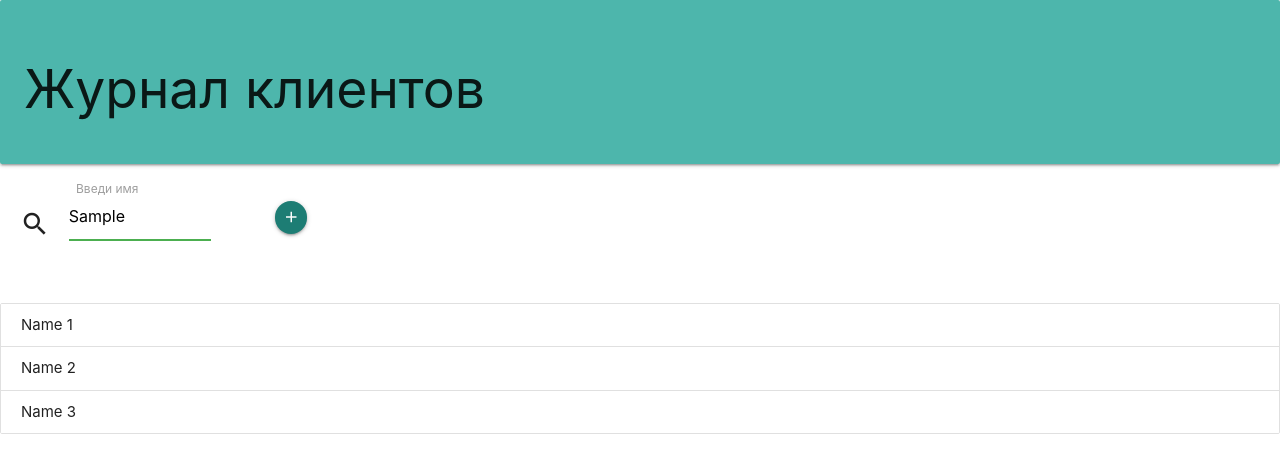
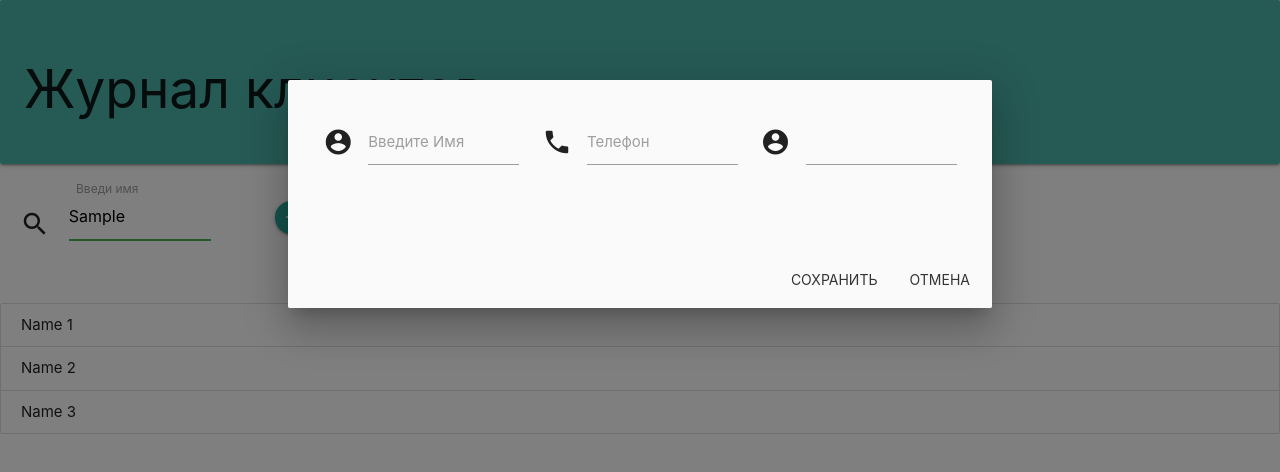
Before and after one commit to vladboldyr/ReactJSNet, a React (Create React App) app: page / in a window 1280 px wide. Both pictures are taken after typing "Sample" into the empty fields and a click on the button "add". Shown: the top 472 px of the page. Built offline with nearby package versions, Linux system fonts and the light colour scheme.

Commit message:
add modal form -version 0.0.1

```diff
--- a/src/components/Clients.js
+++ b/src/components/Clients.js
@@ -1,6 +1,6 @@
 import React, {Fragment} from 'react';
 import {ListClients} from "./ListClients";
-import {Form} from "./Form";
+import Modal from "./Modal";
 import './Clients.css';
 
 export const Clients = () => {
@@ -18,7 +18,7 @@ export const Clients = () => {
                             <input id="icon_search" type="text" className="validate"/>
                             <label htmlFor="icon_search">Введи имя</label>
                         </div>
-                        <Form/>
+                        <Modal/>
                     </div>
                 </form>
             </div>
--- a/src/components/Form.js
+++ /dev/null
@@ -1,23 +0,0 @@
-import React, {Fragment, useState} from 'react';
-
-
-
-export const Form = () => {
-  const [name,setName] = useState("");
-  const [email,setEmail] = useState("");
-  console.log("call modal");
-  return (
-      <Fragment>
-        <button data-target="modalAddClient" type="button" className="btn-floating btn-small waves-effect waves-light modal-trigger buttonPlus"><i className="material-icons">add</i></button>
-        <div id="modalAddClient" className="modal">
-          <div className="modal-content">
-            <h4>Modal Header</h4>
-            <p>A bunch of text</p>
-          </div>
-          <div className="modal-footer">
-            <a href="#!" className="modal-close waves-effect waves-green btn-flat">Agree</a>
-          </div>
-        </div>
-      </Fragment>
-  );
-}
--- /dev/null
+++ b/src/components/Modal.js
@@ -0,0 +1,67 @@
+import React, {Component,Fragment, useState,useEffect} from 'react';
+import M from "materialize-css";
+
+
+class Modal extends Component {
+  componentDidMount() {
+    const options = {
+       onOpenStart: () => {
+         console.log("Open Start");
+       },
+       onOpenEnd: () => {
+         console.log("Open End");
+       },
+       onCloseStart: () => {
+         console.log("Close Start");
+       },
+       onCloseEnd: () => {
+         console.log("Close End");
+       },
+       inDuration: 250,
+       outDuration: 250,
+       opacity: 0.5,
+       dismissible: false,
+       startingTop: "4%",
+       endingTop: "10%"
+     };
+     M.Modal.init(this.Modal, options);
+     console.log("call modal");
+  }
+  render() {
+    return (
+        <Fragment>
+          <button data-target="modalAddClient" type="button" className="btn-floating btn-small waves-effect waves-light modal-trigger buttonPlus"><i className="material-icons">add</i></button>
+          <div  ref={Modal => {this.Modal = Modal;}} id="modalAddClient" className="modal">
+            <div className="modal-content">
+              <div class="row">
+                <form className="col s12">
+                  <div className="row">
+                    <div className="input-field col s4">
+                      <i className="material-icons prefix">account_circle</i>
+                      <input id="icon_prefix" type="text" className="validate"/>
+                      <label for="icon_prefix">Введите Имя</label>
+                    </div>
+                    <div className="input-field col s4">
+                      <i className="material-icons prefix">phone</i>
+                      <input id="icon_telephone" type="number" className="validate"/>
+                      <label for="icon_telephone">Телефон</label>
+                    </div>
+                    <div className="input-field col s4">
+                      <i className="material-icons prefix">account_circle</i>
+                      <input id="icon_prefix" type="text" className="validate"/>
+                      <label for="icon_prefix"></label>
+                    </div>
+                  </div>
+                </form>
+              </div>
+            </div>
+            <div className="modal-footer">
+              <a href="#!" onClick={()=> console.log("Save")} className="modal-close waves-effect waves-green btn-flat">Сохранить</a>
+              <a href="#!" onClick={()=> console.log("Cancel")}className="modal-close waves-effect waves-green btn-flat">Отмена</a>
+            </div>
+          </div>
+        </Fragment>
+    );
+}
+}
+export default Modal;
```
